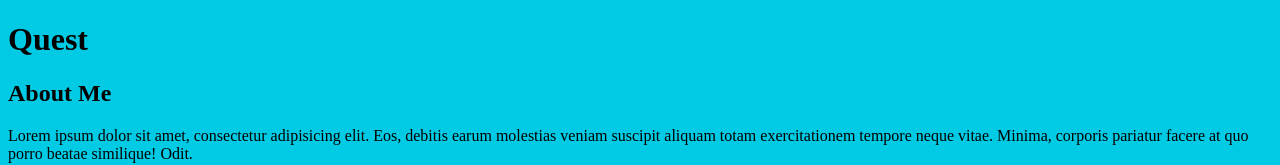
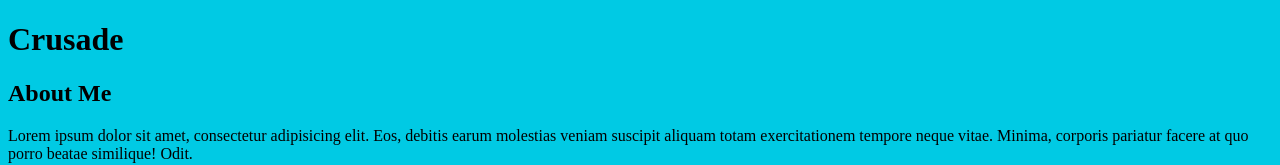
Before and after one commit to annehong/udacity-git, a plain HTML site: page index.html in a window 1280 px wide. Shown: the top 165 px of the page. Drawn offline with Linux system fonts and the light colour scheme.

Commit message:
changed to crusade

```diff
--- a/index.html
+++ b/index.html
@@ -10,7 +10,7 @@
 <body>
 
     <header>
-        <h1>Quest</h1>
+        <h1>Crusade</h1>
     </header>
 
     <div class="container">
```
